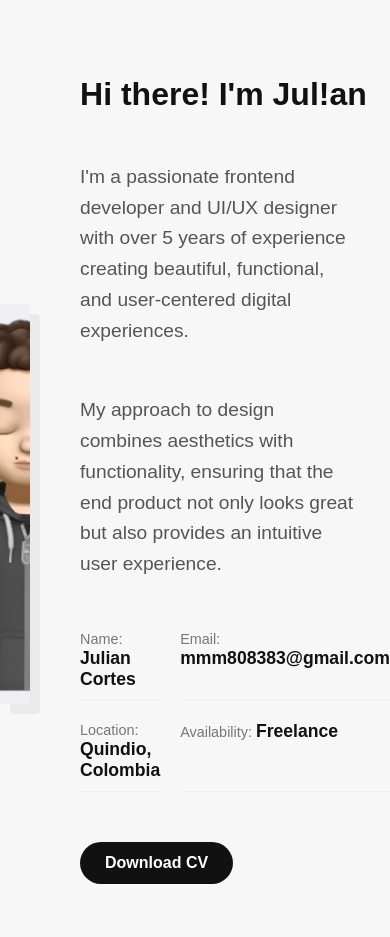
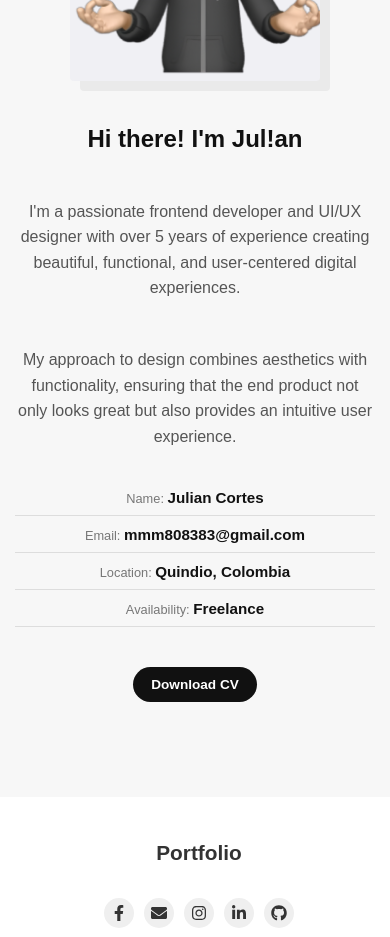
Before and after one commit to Julian-codee/Folio_React, a React (Vite) app: page / in a window 390 px wide. Shown: the part 1060-1997 px from the top of the page. Built offline with nearby package versions, Linux system fonts and the light colour scheme.

Commit message:
Realizamos cambios en el responsive en las paginas main-aboutme, profileCard, y footer , Hicimos responsive universales para organizacion de la informacion

```diff
--- a/src/assets/Styles/M-AboutMe.css
+++ b/src/assets/Styles/M-AboutMe.css
@@ -121,3 +121,79 @@ display: inline-block;
       transform: translateY(0);
   }
 }
+
+/* RESPONSIVE DESIGN       */
+
+/* Para Tablets y pantallas medianas (hasta 768px) */
+@media screen and (max-width: 768px) {
+  .main-about-me {
+    margin-top: 5rem;
+    gap: 30px;
+    padding: 20px;
+  }
+
+  .AboutMe-title {
+    font-size: 2rem;
+    margin-top: 6rem;
+  }
+
+  .short-description {
+    width: 95%;
+    font-size: 1.2rem;
+  }
+
+  .about-me-content {
+    flex-direction: column;
+    gap: 30px;
+  }
+
+  .placeholder-image {
+    max-width: 300px;
+    height: 300px;
+  }
+
+  .about-me-header h2 {
+    font-size: 2rem;
+  }
+
+  .subtitle {
+    font-size: 1rem;
+  }
+}
+
+/* Para Celulares y pantallas pequeñas (hasta 480px) */
+@media screen and (max-width: 480px) {
+  .main-about-me {
+    margin-top: 4rem;
+    gap: 20px;
+    padding: 15px;
+  }
+
+  .AboutMe-title {
+    font-size: 1.8rem;
+    margin-top: 4rem;
+  }
+
+  .short-description {
+    font-size: 1rem;
+    text-align: center;
+  }
+
+  .about-me-content {
+    flex-direction: column;
+    gap: 20px;
+  }
+
+  .placeholder-image {
+    max-width: 250px;
+    height: 250px;
+  }
+
+  .about-me-header h2 {
+    font-size: 1.8rem;
+  }
+
+  .subtitle {
+    font-size: 0.9rem;
+  }
+}
--- a/src/assets/Styles/ProfileCard.css
+++ b/src/assets/Styles/ProfileCard.css
@@ -69,3 +69,77 @@
     background-color: #333;
     transform: translateY(-2px);
   }
+
+/* RESPONSIVE DESIGN       */
+
+/* Tablets y pantallas medianas (hasta 768px) */
+@media screen and (max-width: 768px) {
+  .info-container h3 {
+    font-size: 1.8rem;
+    text-align: center;
+  }
+
+  .info-container p {
+    font-size: 1.1rem;
+    width: 100%;
+  }
+
+  .personal-info {
+    grid-template-columns: 1fr;
+    gap: 15px;
+  }
+
+  .info-item {
+    padding-bottom: 8px;
+  }
+
+  .label {
+    font-size: 0.85rem;
+  }
+
+  .value {
+    font-size: 1rem;
+  }
+
+  .download-button {
+    font-size: 0.9rem;
+    padding: 10px 20px;
+  }
+}
+
+/*Celulares y pantallas pequeñas (hasta 480px) */
+@media screen and (max-width: 480px) {
+  .info-container h3 {
+    font-size: 1.5rem;
+  }
+
+  .info-container p {
+    font-size: 1rem;
+    text-align: center;
+  }
+
+  .personal-info {
+    grid-template-columns: 1fr;
+    gap: 10px;
+    margin: 10px 0;
+  }
+
+  .info-item {
+    text-align: center;
+    border-bottom: 1px solid #ddd;
+  }
+
+  .label {
+    font-size: 0.8rem;
+  }
+
+  .value {
+    font-size: 0.95rem;
+  }
+
+  .download-button {
+    font-size: 0.85rem;
+    padding: 10px 18px;
+    margin: 10px auto 5rem;
+  }
+}
--- a/src/assets/Styles/footer.css
+++ b/src/assets/Styles/footer.css
@@ -72,3 +72,68 @@
     opacity: 1;
     transform: translateY(0);
 }
+
+/* RESPONSIVE DESIGN       */
+
+/*Responsive para Tablets (hasta 768px) */
+@media screen and (max-width: 768px) {
+  .footer h2 {
+    font-size: 1.5rem;
+  }
+
+  .social-icons {
+    gap: 15px;
+    margin: 20px 0;
+  }
+
+  .social-icons a {
+    width: 35px;
+    height: 35px;
+    font-size: 18px;
+  }
+
+  .footer-nav {
+    gap: 20px;
+    margin: 25px 0;
+  }
+
+  .footer p {
+    font-size: 13px;
+  }
+}
+
+/*Responsive para Móviles (hasta 480px) */
+@media screen and (max-width: 480px) {
+.footer{
+  display: flex;
+  align-items: center;
+  flex-direction: column;
+  justify-content: center;
+  margin-left: -1rem;
+}
+
+  .footer h2 {
+    font-size: 1.3rem;
+    margin-top: 1.5rem;
+  }
+
+  .social-icons {
+    flex-wrap: wrap;
+    gap: 10px;
+    margin: 15px 0;
+  }
+
+  .social-icons a {
+    width: 30px;
+    height: 30px;
+    font-size: 16px;
+  }
+
+  .footer-nav {
+    gap: 15px;
+  }
+
+  .footer p {
+    font-size: 12px;
+  }
+}
```
